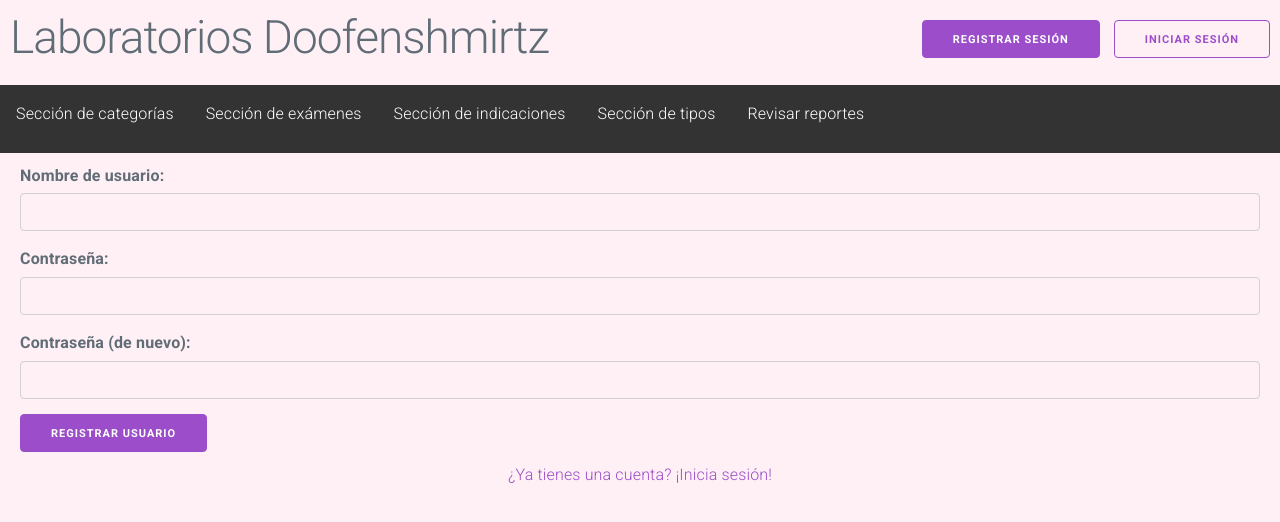
After one commit to Luna-Hazuki2006/Laboratorio_Doofenshmirtz, a Flask app: page /registrar_usuario in a window 1280 px wide. The commit adds this page. Shown: the top 522 px of the page. Run offline with Flask 3, Linux system fonts and the light colour scheme.

Commit message:
cambio un poco innecesario

```diff
--- a/app.py
+++ b/app.py
@@ -372,8 +372,8 @@ def reportes():
 
     return render_template('/reportes/index.html')
 
-@app.route('/registrar_sesion', methods=['GET', 'POST'])
-def registrar_sesion():
+@app.route('/registrar_usuario', methods=['GET', 'POST'])
+def registrar_usuario():
     if request.method == 'POST':
         forma = request.form
         nombre = forma['usuario']
@@ -381,12 +381,13 @@ def registrar_sesion():
         repetida = forma['repetida']
 
 
-    return render_template('/usuarios/registrar_sesion/index.html')
+    return render_template('/usuarios/registrar_usuario/index.html')
 
 @app.route('/inciar_sesion', methods=['GET', 'POST'])
 def iniciar_sesion():
     if request.method == 'POST':
         forma = request.form
+        nombre = forma['usuario']
 
     return render_template('/usuarios/iniciar_sesion/index.html')
 
--- a/templates/base/index.html
+++ b/templates/base/index.html
@@ -22,7 +22,7 @@
             <h1>Laboratorios Doofenshmirtz</h1>
         </div>
         <div>
-            <a href="{{ url_for('registrar_sesion') }}">
+            <a href="{{ url_for('registrar_usuario') }}">
                 <button type="button">Registrar sesión</button>
             </a>
             <a href="{{ url_for('iniciar_sesion') }}">
--- /dev/null
+++ b/templates/usuarios/registrar_usuario/index.html
@@ -0,0 +1,22 @@
+{% extends '././base/index.html' %}
+
+{% block content %}
+
+<form method="post">
+    <div>
+        <label for="">Nombre de usuario: </label>
+        <input type="text" name="usuario" id="usuario" required>
+        <label for="">Contraseña: </label>
+        <input type="password" name="contraseña" id="contraseña" required>
+        <label for="">Contraseña (de nuevo): </label>
+        <input type="password" name="repetido" id="repetido" required>
+    </div>
+    <div>
+        <button type="submit">Registrar usuario</button>
+    </div>
+    <p>
+        <a href="{{ url_for('iniciar_sesion') }}">¿Ya tienes una cuenta? ¡Inicia sesión!</a>
+    </p>
+</form>
+
+{% endblock %}
```
Also changed, not shown: templates/usuarios/iniciar_sesion/index.html (+5 -5 lines), templates/usuarios/registrar_sesion/index.html (deleted, +0 -22 lines), static/style.css (line endings or trailing spaces).
